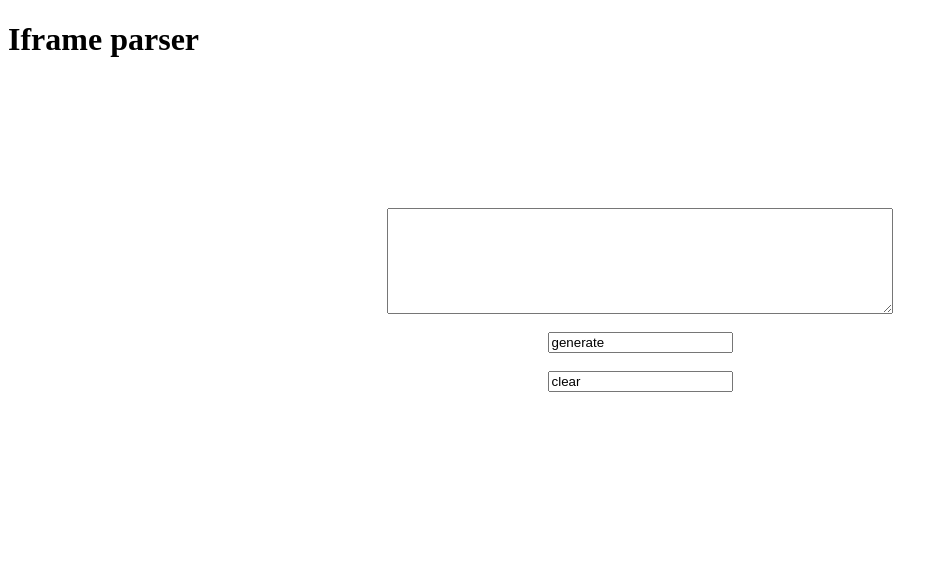
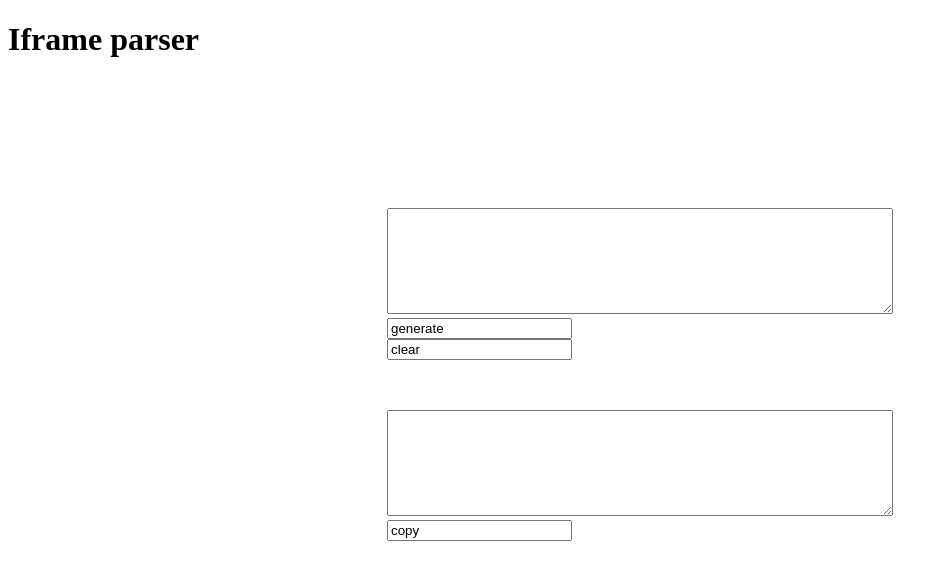
Before and after one commit to parischaralampidis3/iframe_image_export_front, a plain HTML site: page index.html in a window 1280 px wide. Shown: the whole page, without its empty margins (0-947 px from the left). Drawn offline with Linux system fonts and the light colour scheme.

Commit message:
add functionality for generated iframe

```diff
--- a/app.js
+++ b/app.js
@@ -13,8 +13,8 @@ function getParsedIframeSrc() {
 }
 
 function clearButtonListener(e){
-e.preventDefault();
-form.reset();
+    e.preventDefault();
+    form.reset();
 }
 
 function generateButtonListener(e) {
@@ -92,3 +92,7 @@ function capturePng(url) {
         })
         .catch((err) => console.log(err))
 }
+
+function generatedResult(){
+
+}
--- a/index.html
+++ b/index.html
@@ -1,27 +1,41 @@
 <!DOCTYPE html>
 <html lang="en">
+
 <head>
     <meta charset="UTF-8">
     <meta name="viewport" content="width=device-width, initial-scale=1.0">
     <title>iframe image export</title>
     <link rel="stylesheet" href="styles.css">
 </head>
+
 <body>
-    <div >
+    <div>
         <h1>Iframe parser</h1>
         <form class="container" id="iframeform" action="/">
-            <textarea class="textAreaContainer" id="src" name="src" name="src"></textarea>
+            <div>
+                <textarea class="textAreaContainer" id="src" name="src"></textarea>
+                <br>
+                <input id="generateBtn" value="generate">
+                <br>
+                <input id="clearBtn" value="clear">
+            </div>
+            <div>
 
-        <br>
-            <input id="generateBtn" value="generate">
-            <!--Need to add a clear button for iframe input-->
-        <br>
-            <input id="clearBtn" value="clear">
+            </div>
+
+            <!--Need to add a field result with the generated code in order to access-->
+            <div>
+                <textarea class="textAreaContainer" id="output" name="output"></textarea>
+                <br>
+                <input id="copyBtn" value="copy">
+            </div>
+
         </form>
-            <!--Need to add a field result with the generated code in order to access-->
-            <!--I need to access a copy icon to trigger generated code-->
+
+        <!--I need to access a copy icon to trigger generated code-->
 
     </div>
 </body>
 <script src="../app.js"></script>
+
 </html>
```
